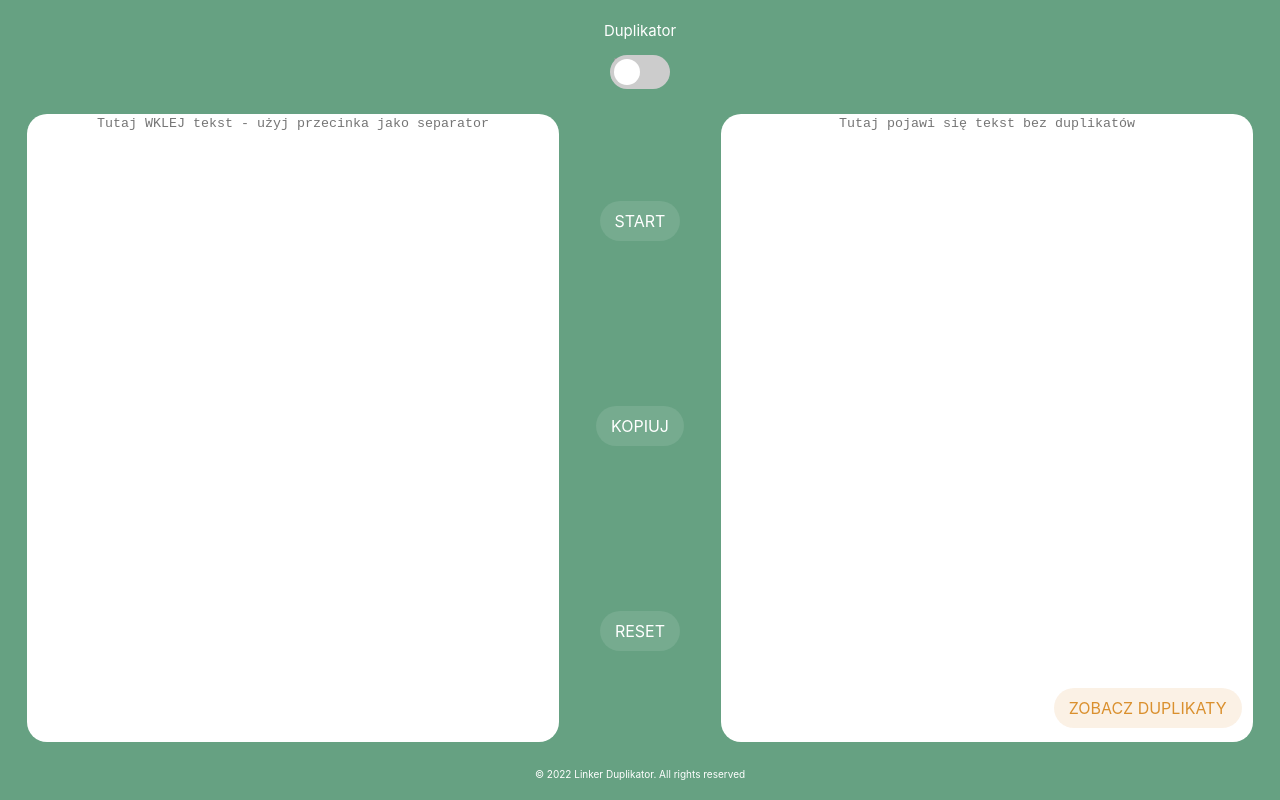
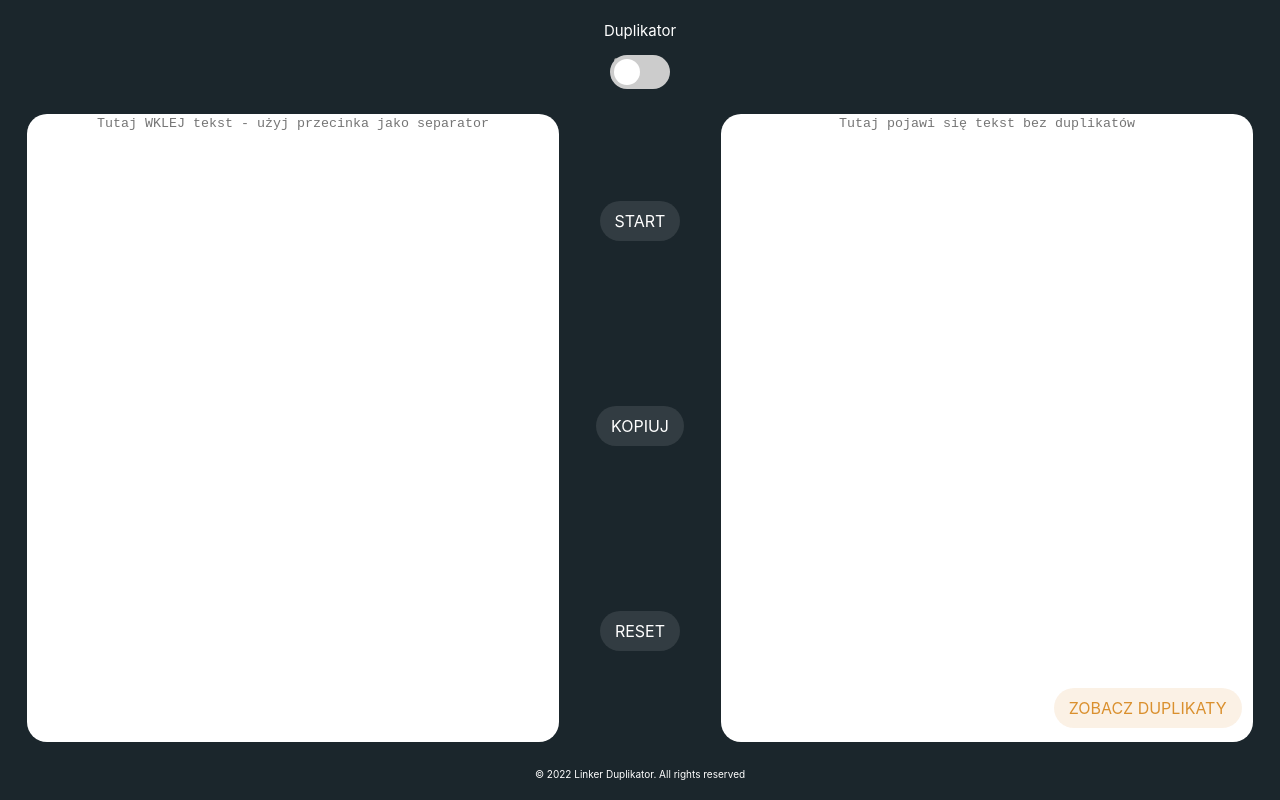
Before and after one commit to WojciechKKK/linker-duplicator-vite-typescript, a React (Vite) app: page / in a window 1280 px wide. Built offline with nearby package versions, Linux system fonts and the light colour scheme.

Commit message:
add label for input

```diff
--- a/index.html
+++ b/index.html
@@ -4,6 +4,7 @@
     <meta charset="UTF-8" />
     <link rel="icon" type="image/svg+xml" href="/src/favicon.svg" />
     <meta name="viewport" content="width=device-width, initial-scale=1.0" />
+    <meta name="description" content="Duplikator - Linker">
     <title>Duplikator - Linker</title>
   </head>
   <body>
--- a/src/AppGlobalVariables.css
+++ b/src/AppGlobalVariables.css
@@ -3,7 +3,9 @@
 :root {
   /* COLORS */
   --color-background-linker: #92A8D1;
+  --color-background-linker: #66A182;
   --color-background-duplikator: #66A182;
+  --color-background-duplikator: rgb(27, 38, 44);
 
   /* TEXTAREA */
   --text-area-box-shadow: red;
--- a/src/components/Duplicator/DuplicatorStyled.tsx
+++ b/src/components/Duplicator/DuplicatorStyled.tsx
@@ -7,6 +7,7 @@ const DuplicatorStyled = styled.div`
   flex-direction: column;
   justify-content: center;
   align-items: stretch;
+  gap: 10px;
 
   @media screen and (min-width: 768px){
     flex-direction: row;
--- a/src/components/Switch/SwitchInput/SwitchInput.tsx
+++ b/src/components/Switch/SwitchInput/SwitchInput.tsx
@@ -8,11 +8,15 @@ type SwitchInputProps = {
 
 const SwitchInput:FunctionComponent<SwitchInputProps> = ({checkedValue, fnOnChange}) => {
   return (
-    <input
-      type="checkbox"
-      checked={checkedValue}
-      onChange={() => fnOnChange(!checkedValue)}
-    />
+    <>
+    <label htmlFor="switch"></label>
+      <input
+        id="switch"
+        type="checkbox"
+        checked={checkedValue}
+        onChange={() => fnOnChange(!checkedValue)}
+      />
+    </>
   )
 }
 
```
